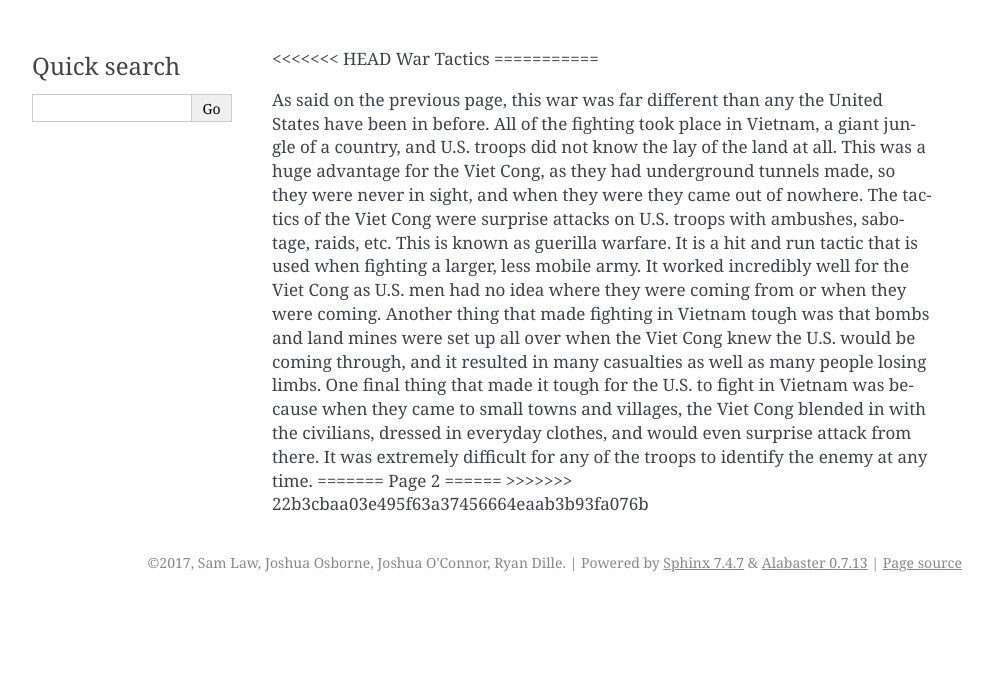
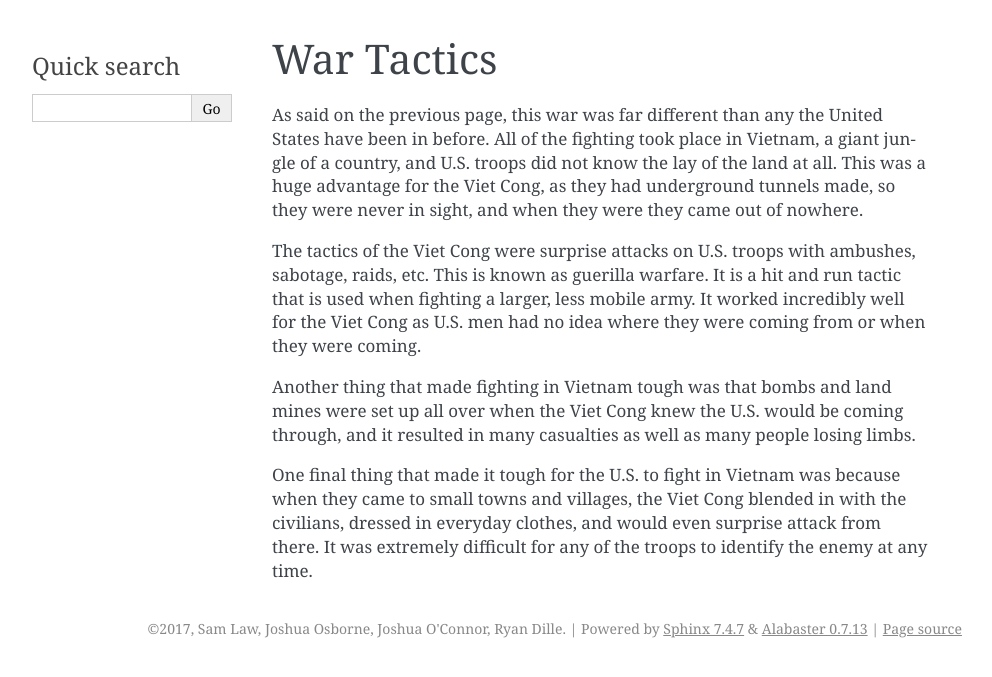
Before and after one commit to SamLaw2198/the_american_wars, a Sphinx documentation site: the page built from source/josh_osborne/page2.rst, in a window 1280 px wide. Shown: the top 677 px of the page, without its empty margins (148-1140 px from the left). Built offline with Sphinx 7.4.7, drawn with Linux system fonts in a browser that asks for light colours.

Commit message:
saved pic

```diff
--- a/source/josh_osborne/page2.rst
+++ b/source/josh_osborne/page2.rst
@@ -1,12 +1,10 @@
-<<<<<<< HEAD
 War Tactics
 ===========
 
 As said on the previous page, this war was far different than any the United States have been in before. All of the fighting took place in Vietnam, a giant jungle of a country, and U.S. troops did not know the lay of the land at all. This was a huge advantage for the Viet Cong, as they had underground tunnels made, so they were never in sight, and when they were they came out of nowhere.
+
 The tactics of the Viet Cong were surprise attacks on U.S. troops with ambushes, sabotage, raids, etc. This is known as guerilla warfare. It is a hit and run tactic that is used when fighting a larger, less mobile army. It worked incredibly well for the Viet Cong as U.S. men had no idea where they were coming from or when they were coming.
+
 Another thing that made fighting in Vietnam tough was that bombs and land mines were set up all over when the Viet Cong knew the U.S. would be coming through, and it resulted in many casualties as well as many people losing limbs.
+
 One final thing that made it tough for the U.S. to fight in Vietnam was because when they came to small towns and villages, the Viet Cong blended in with the civilians, dressed in everyday clothes, and would even surprise attack from there. It was extremely difficult for any of the troops to identify the enemy at any time.
-=======
-Page 2
-======
->>>>>>> 22b3cbaa03e495f63a37456664eaab3b93fa076b
--- a/source/josh_osborne/page3.rst
+++ b/source/josh_osborne/page3.rst
@@ -2,7 +2,11 @@ Chemical Warfare
 ================
 
 Chemical Warfare is just another reason that the Vietnam War sticks out. The main chemical that was used is known as Agent Orange. Agent Orange is a powerful herbicide that was used by U.S. military forced to eliminate forest cover and crops so that the troops would run out of important resources to survive.
+
 Operation Ranch Hand was a U.S. program and was responsible for spraying more than 20 million gallons of various herbicides over Vietnam. Agent Orange contained a deadly chemical, dioxin, which was the most commonly used herbicide.
+
  It was later proven to cause serious health issues including cancer, birth defects, rashes, and severe psychological and neurological problems. These problems primarily happened among the Vietnamese people, but there were returning American servicemen who ran into problems with their family.
+
 The consequences of being exposed to Agent Orange were unfortunate, but a huge deal was not made about it. That is until the media captured some photos of the herbicide in action as well as some results that were left on innocent women and children from Vietnamese villages that were dumped on.
+
 Video Below!
--- a/source/josh_osborne/vietnam_war.rst
+++ b/source/josh_osborne/vietnam_war.rst
@@ -2,8 +2,11 @@ Vietnam War, 1954-1975
 ======================
 
 The Vietnam War was a long and hard conflict that emerged from the communist government of North Vietnam. Then U.S. President John F. Kennedy came up with the "Domino Theory," which held that if one Southeast Asian country fell to communism, many other countries would follow.
+
 The United States intervened in 1954 in fear of the Domino Theory as stated above. The Vietnamese Communists became known as the Viet Cong.
 This war is much different than any the United States have been involved with before due to all of the combat taking place on alien turf, leading to what is called guerilla warfare. Also the use of chemical warfare, primarily Agent Orange, created concern for everyone.
+
 And the fact that this was the first war covered by the media in the United States created a lot of protesting all throughout the nation once they were able to see everything that took place where their loved ones were being sent.
+
 During this war, more than 3 million people died, over half of that being innocent Vietnamese civilians, and includes over 58,000 American casualties.
 In January of 1973 the U.S. and North Vietnam came to a final peace agreement, and the United Sates was officially out of the war.
```
Also changed, not shown: source/josh_osborne/page4.rst (+4 -5 lines), source/josh_osborne/vietnam_war.png (added).
